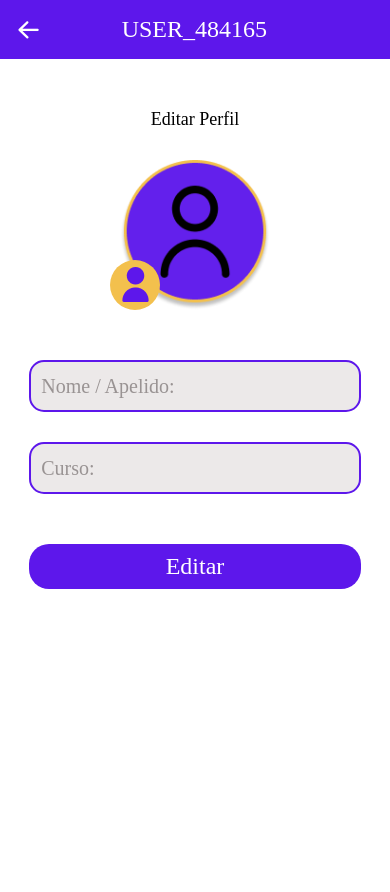
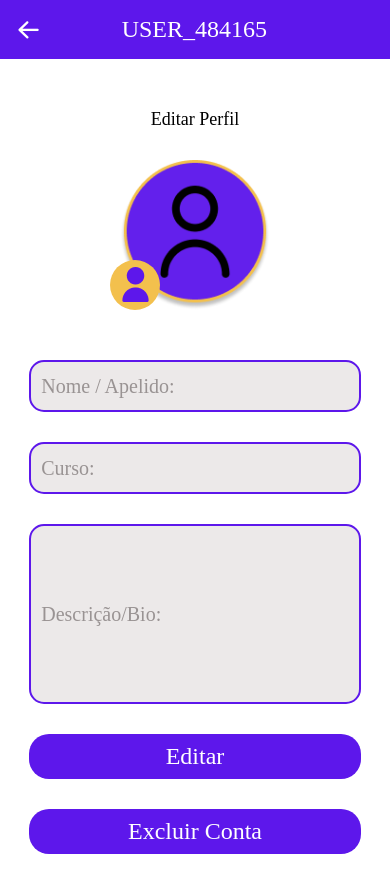
Before and after one commit to beamonteiro19/Interdisciplinar, a React Native app: screen /EditPerfilALuno in a window 390 px wide. Shown: the top 892 px of the page. Before the commit the page ends 844 px from the top, so only its background shows below. Built offline with nearby package versions, Linux system fonts and the light colour scheme.

Commit message:
Tela de editar perfil do aluno

```diff
--- a/src/views/EditPerfilAluno.tsx
+++ b/src/views/EditPerfilAluno.tsx
@@ -34,7 +34,9 @@ const EditPerfilALuno = () => {
 
                 <InputLogin placeholder="Nome / Apelido:" placeholderTextColor={'#999393'}/>
                 <InputLogin placeholder="Curso:" placeholderTextColor={'#999393'}/>
+                <InputLogin style = {{height: 180}} placeholder="Descrição/Bio:" placeholderTextColor={'#999393'}/>
                 <Button buttonStyle={styles.button} title={'Editar'} titleStyle={styles.textButton}/>
+                <Button buttonStyle={styles.button} title={'Excluir Conta'} titleStyle={styles.textButton}/>
                 </View>
             </View>
             </ScrollView>
@@ -106,8 +108,6 @@ const styles = StyleSheet.create({
         justifyContent: 'center',
         alignItems: 'center',
         borderRadius: 20,
-        marginTop: 20
-
     },
     textButton:{
         fontSize: 24,
--- a/tsconfig.json
+++ b/tsconfig.json
@@ -1,3 +1,7 @@
 {
-  "extends": "@react-native/typescript-config/tsconfig.json"
+  "extends": "@react-native/typescript-config/tsconfig.json",
+  "compilerOptions": {
+    "typeRoots": ["./node_modules/@types", "./declarations.d.ts"],
+    "types": []
+  }
 }
```
